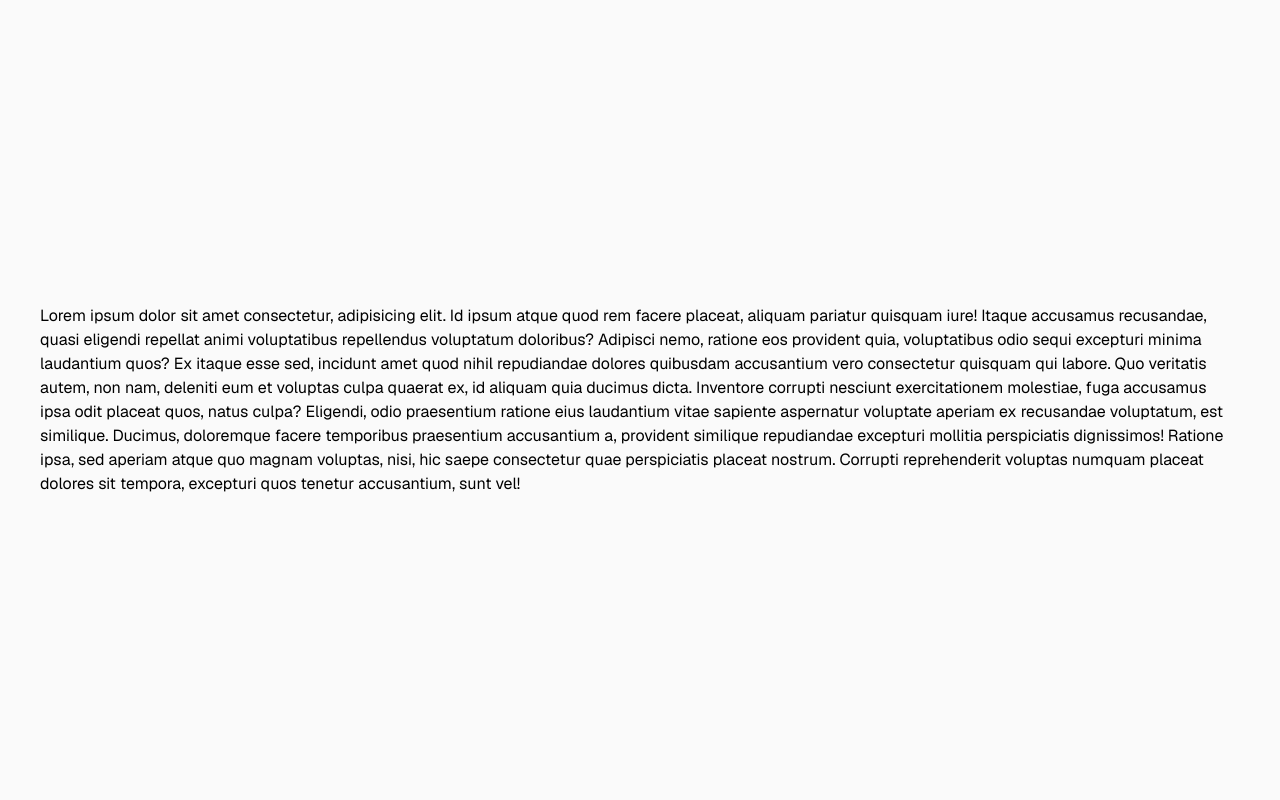
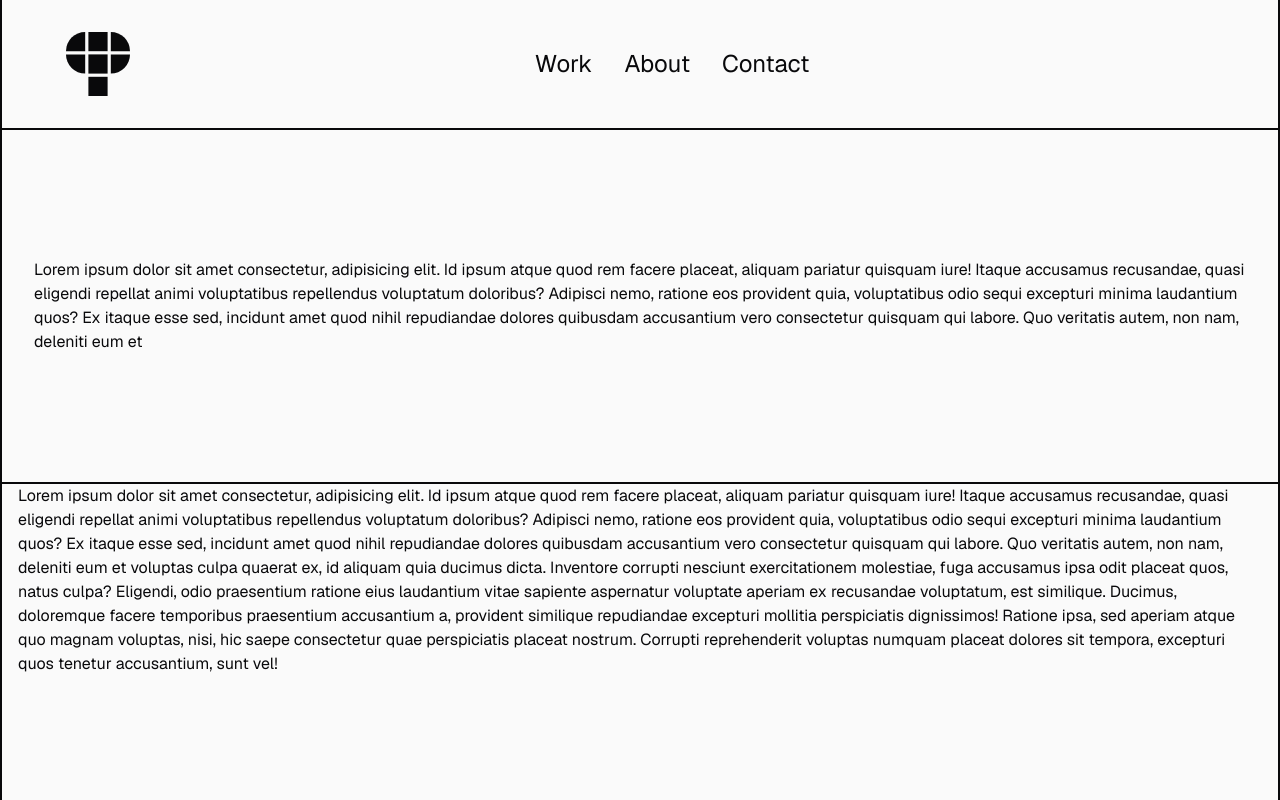
Before and after one commit to dominik060/d0m1.cz, a Next.js app: page / in a window 1280 px wide. Built offline with nearby package versions, Linux system fonts and the light colour scheme.

Commit message:
Improve home page

```diff
--- a/src/app/page.tsx
+++ b/src/app/page.tsx
@@ -1,26 +1,53 @@
+import HrFullWidth from "@/components/HrFullWidth";
+import NavBar from "@/components/NavBar";
+
 export default function Home() {
     return (
-        <main className="flex items-center text-left min-h-screen mx-8 max-w-[1200px] col">
-            <div className="">
-                Lorem ipsum dolor sit amet consectetur, adipisicing elit. Id
-                ipsum atque quod rem facere placeat, aliquam pariatur quisquam
-                iure! Itaque accusamus recusandae, quasi eligendi repellat animi
-                voluptatibus repellendus voluptatum doloribus? Adipisci nemo,
-                ratione eos provident quia, voluptatibus odio sequi excepturi
-                minima laudantium quos? Ex itaque esse sed, incidunt amet quod
-                nihil repudiandae dolores quibusdam accusantium vero consectetur
-                quisquam qui labore. Quo veritatis autem, non nam, deleniti eum
-                et voluptas culpa quaerat ex, id aliquam quia ducimus dicta.
-                Inventore corrupti nesciunt exercitationem molestiae, fuga
-                accusamus ipsa odit placeat quos, natus culpa? Eligendi, odio
-                praesentium ratione eius laudantium vitae sapiente aspernatur
-                voluptate aperiam ex recusandae voluptatum, est similique.
-                Ducimus, doloremque facere temporibus praesentium accusantium a,
-                provident similique repudiandae excepturi mollitia perspiciatis
-                dignissimos! Ratione ipsa, sed aperiam atque quo magnam
-                voluptas, nisi, hic saepe consectetur quae perspiciatis placeat
-                nostrum. Corrupti reprehenderit voluptas numquam placeat dolores
-                sit tempora, excepturi quos tenetur accusantium, sunt vel!
+        <main className="flex col items-center text-left min-h-screen overflow-hidden w-screen">
+            <div className="w-full max-w-[80rem] min-h-screen mx-auto border-x-2  border-current flex gap-0 flex-col text-black dark:text-white ">
+                <header>
+                    <NavBar />
+                </header>
+
+                <HrFullWidth />
+
+                <p className="px-8 py-32 overflow-hidden ">
+                    Lorem ipsum dolor sit amet consectetur, adipisicing elit. Id
+                    ipsum atque quod rem facere placeat, aliquam pariatur
+                    quisquam iure! Itaque accusamus recusandae, quasi eligendi
+                    repellat animi voluptatibus repellendus voluptatum
+                    doloribus? Adipisci nemo, ratione eos provident quia,
+                    voluptatibus odio sequi excepturi minima laudantium quos? Ex
+                    itaque esse sed, incidunt amet quod nihil repudiandae
+                    dolores quibusdam accusantium vero consectetur quisquam qui
+                    labore. Quo veritatis autem, non nam, deleniti eum et
+                </p>
+
+                <HrFullWidth />
+
+                <div className="px-4 overflow-hidden max-w-full ">
+                    Lorem ipsum dolor sit amet consectetur, adipisicing elit. Id
+                    ipsum atque quod rem facere placeat, aliquam pariatur
+                    quisquam iure! Itaque accusamus recusandae, quasi eligendi
+                    repellat animi voluptatibus repellendus voluptatum
+                    doloribus? Adipisci nemo, ratione eos provident quia,
+                    voluptatibus odio sequi excepturi minima laudantium quos? Ex
+                    itaque esse sed, incidunt amet quod nihil repudiandae
+                    dolores quibusdam accusantium vero consectetur quisquam qui
+                    labore. Quo veritatis autem, non nam, deleniti eum et
+                    voluptas culpa quaerat ex, id aliquam quia ducimus dicta.
+                    Inventore corrupti nesciunt exercitationem molestiae, fuga
+                    accusamus ipsa odit placeat quos, natus culpa? Eligendi,
+                    odio praesentium ratione eius laudantium vitae sapiente
+                    aspernatur voluptate aperiam ex recusandae voluptatum, est
+                    similique. Ducimus, doloremque facere temporibus praesentium
+                    accusantium a, provident similique repudiandae excepturi
+                    mollitia perspiciatis dignissimos! Ratione ipsa, sed aperiam
+                    atque quo magnam voluptas, nisi, hic saepe consectetur quae
+                    perspiciatis placeat nostrum. Corrupti reprehenderit
+                    voluptas numquam placeat dolores sit tempora, excepturi quos
+                    tenetur accusantium, sunt vel!
+                </div>
             </div>
         </main>
     );
```
